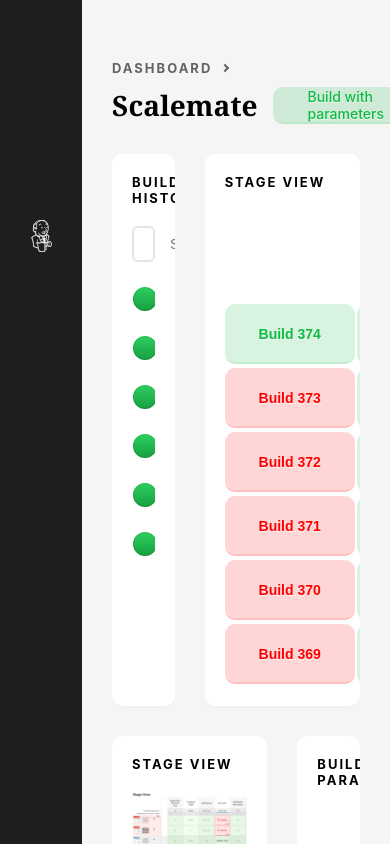
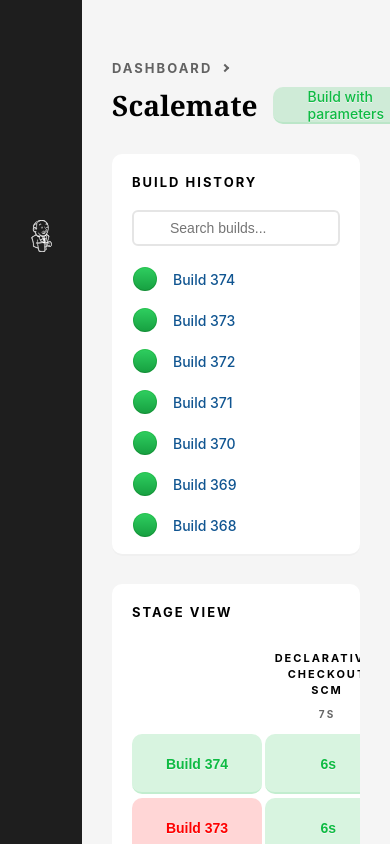
Before and after one commit to jenkinsci/jenkins-prototype, a React (Create React App) app: page /project in a window 390 px wide. Built offline with nearby package versions, Linux system fonts and the light colour scheme; some icons are missing.

Commit message:
Responsive cards

```diff
--- a/src/styles/components/_cards.scss
+++ b/src/styles/components/_cards.scss
@@ -1,7 +1,23 @@
 .jenkins-cards {
-  display: grid;
-  grid-template-columns: 1fr 1fr 1fr;
-  grid-gap: 30px;
+  @media (max-width: 699px) {
+    &__item {
+      margin-bottom: 30px;
+    }
+  }
+
+  @media (min-width: 700px) {
+    display: grid;
+    grid-gap: 30px;
+    grid-template-columns: 1fr 1fr;
+  }
+
+  @media (min-width: 1200px) {
+    grid-template-columns: 1fr 1fr 1fr;
+  }
+
+  @media (min-width: 1700px) {
+    grid-template-columns: 1fr 1fr 1fr 1fr;
+  }
 
   &__item {
     position: relative;
```
